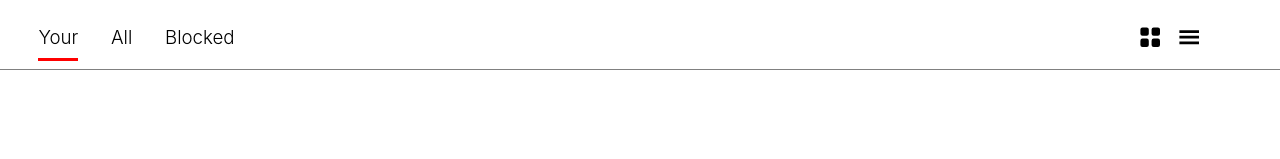
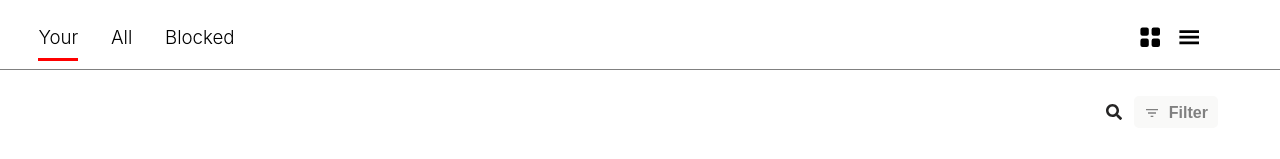
Before and after one commit to Pooran8898/Volopay, a React (Create React App) app: page / in a window 1280 px wide. Shown: the part 155-314 px from the top of the page. Built offline with nearby package versions, Linux system fonts and the light colour scheme.

Commit message:
Cards and Searchbar Added

```diff
--- a/src/App.js
+++ b/src/App.js
@@ -1,13 +1,15 @@
 
 import './App.css';
 import { Cardheader } from './Components/Cardheader/Cardheader';
+import { Cards } from './Components/Cards/Cards';
 import { Navbar } from './Components/Navbar/Navbar';
 
 function App() {
   return (
     <div className="App">
       <Navbar />
-      <Cardheader/>
+      <Cardheader />
+      <Cards />
     </div>
   );
 }
--- /dev/null
+++ b/src/Components/Cards/Cards.css
@@ -0,0 +1,4 @@
+.cardsContainer {
+    display: flex;
+    flex-direction: column;
+}
--- /dev/null
+++ b/src/Components/Cards/Cards.jsx
@@ -0,0 +1,12 @@
+import React from "react";
+import { Searchbar } from "../Searchbar/Searchbar";
+import "./Cards.css";
+
+export const Cards = () => {
+
+    return (
+        <div className="cardsContainer">
+            <Searchbar />
+        </div>
+    )
+}
--- /dev/null
+++ b/src/Components/Searchbar/Searchbar.css
@@ -0,0 +1,44 @@
+
+.searchBarContainer {
+    display: flex;
+    justify-content: flex-end;
+    align-items: center;
+    padding: 2%;
+}
+
+.searchBarContainer > svg {
+    font-size: 1rem;
+    margin-right: 1%;
+    fill: rgb(37, 36, 36);
+    cursor: pointer;
+}
+
+.searchInput {
+    font-size: 1rem;
+    border: none;
+    outline: none;
+    background-color: #f9f9f8;
+    padding: 0.6rem 1rem;
+    border-radius: 0.5rem;
+    margin-right: 1%;
+}
+
+.filterButton {
+    margin-right: 3%;
+    padding: 0.4rem 0.6rem;
+    background-color: #f9f9f8;
+    color: grey;
+    border: none;
+    outline: none;
+    border-radius: 5px;
+    cursor: pointer;
+}
+
+.filterButton > h4 {
+    font-size: 1rem;
+}
+
+.filterLogo {
+    position: relative;
+    top: 3px;
+}
--- /dev/null
+++ b/src/Components/Searchbar/Searchbar.jsx
@@ -0,0 +1,27 @@
+import React, { useState } from "react"
+import "./Searchbar.css";
+import { MdFilterList } from "react-icons/md";
+import { FaSearch } from "react-icons/fa";
+import { AiOutlineCloseCircle } from "react-icons/ai";
+
+export const Searchbar = () => {
+    const [searchbar, setsearchbar] = useState(false);
+    const [query, setquery] = useState("");
+
+    return (
+        <div className="searchBarContainer">
+            {searchbar === false && <FaSearch onClick={() => setsearchbar(!searchbar)} />}
+            {searchbar === true && <input type="text" placeholder="Search by name" className="searchInput" value={query} onChange={(event) => setquery(event.target.value)} />}
+            {searchbar === true && <AiOutlineCloseCircle onClick={() => setsearchbar(!searchbar)} />}
+            <button className="filterButton">
+                <h4>
+                    <span>
+                        <MdFilterList className="filterLogo" />
+                    </span>
+                    &nbsp;
+                    Filter
+                </h4>
+            </button>
+        </div>
+    )
+}
```
